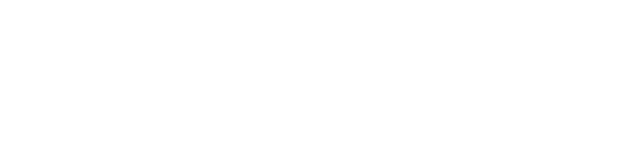
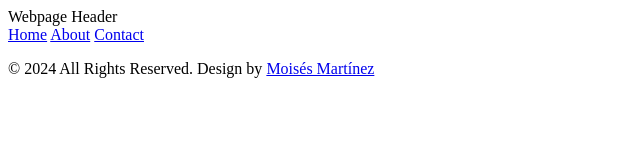
Before and after one commit to rodrigo-prieto-coder/my_first_web_page_2024, a plain HTML site: page index.html in a window 1280 px wide. Shown: the whole page, without its empty margins (0-640 px from the left). Drawn offline with Linux system fonts and the light colour scheme.

Commit message:
Adding basic structure in html file

```diff
--- a/index.html
+++ b/index.html
@@ -13,5 +13,18 @@
     </style>
 </head>
 <body>
+    <header class="container">
+        <div class="header-content">
+            <div class="header-title">Webpage Header</div>
+            <nav>
+                <a href="#" class="active">Home</a>
+                <a href="#">About</a>
+                <a href="#">Contact</a>
+            </nav>
+        </div>
+    </header>
+    <footer class="footer_section">
+        <p>&copy; 2024 All Rights Reserved. Design by <a href="#">Moisés Martínez</a></p>
+    </footer>
 </body>
 </html>
```
